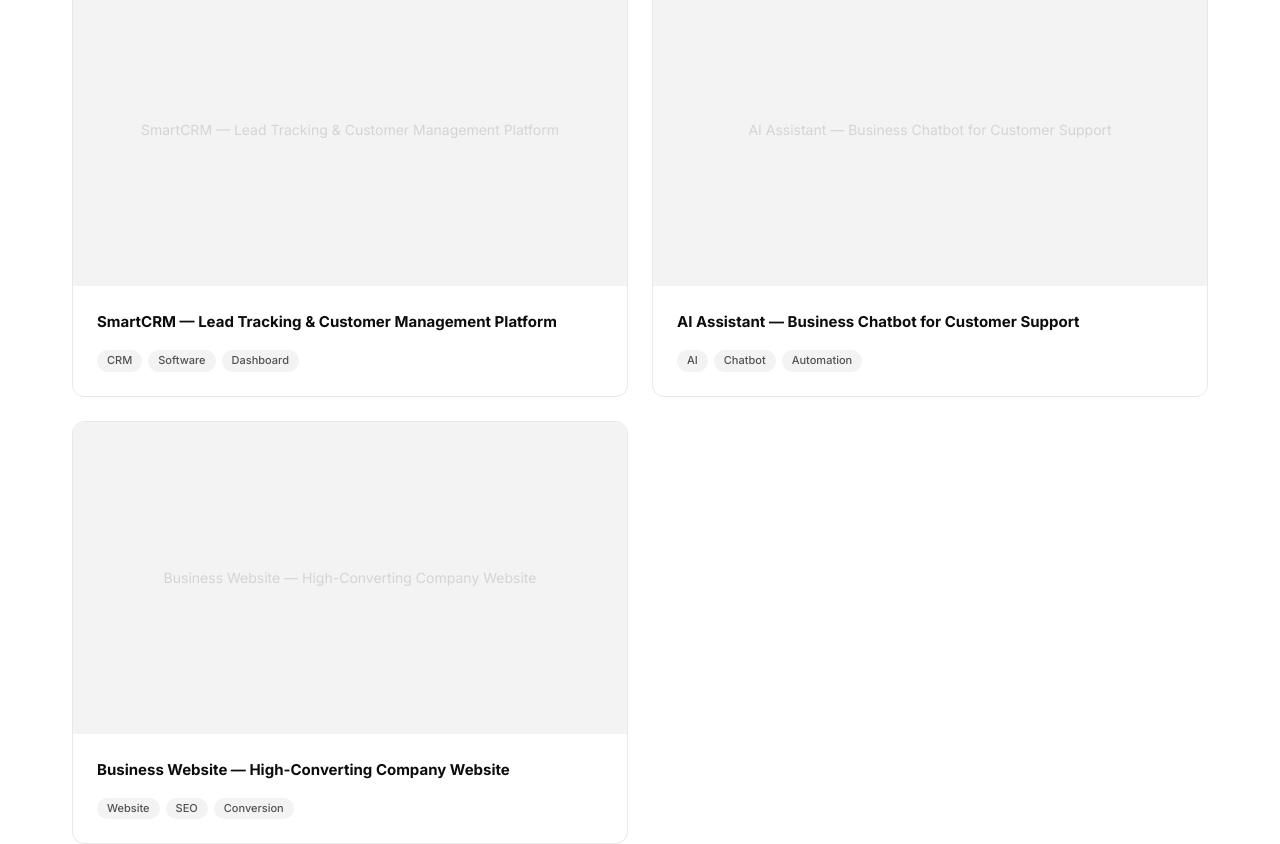
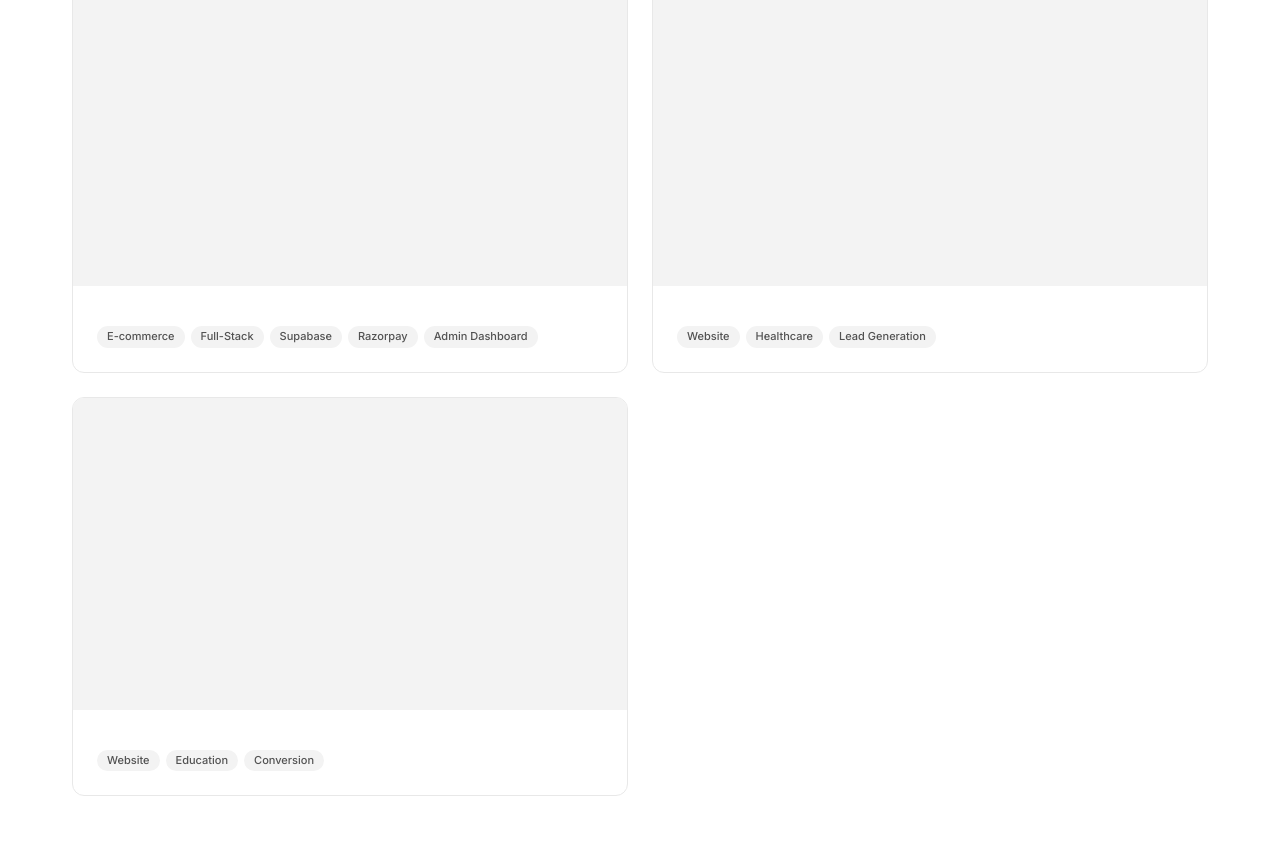
Before and after one commit to ayushtiwari18/agency-website, a React (Vite) app: page /work in a window 1280 px wide. Shown: the part 460-1304 px from the top of the page. Built offline with nearby package versions, Linux system fonts and the light colour scheme.

Commit message:
feat(data): add Shreephal Handicrafts full case study with narrative schema

```diff
--- a/src/data/projects.js
+++ b/src/data/projects.js
@@ -1,44 +1,190 @@
 export const projects = [
   {
-    id: 'smartcrm',
-    type: 'Custom Software',
-    title: 'SmartCRM — Lead Tracking & Customer Management Platform',
-    problem: 'Business was managing leads through spreadsheets, causing lost opportunities and slow follow-ups.',
-    solution: 'Custom CRM platform with pipeline tracking, automated follow-up reminders, and a real-time dashboard.',
-    result: 'Response time cut by 60%. Sales team converted 2x more leads within the first quarter.',
-    tags: ['CRM', 'Software', 'Dashboard'],
-    image: null,
+    id: 'shreephal-handicrafts',
+    slug: 'shreephal-handicrafts',
+    status: 'live',
     featured: true,
-    metrics: [{ label: 'Lead conversion', value: '+2x' }, { label: 'Response time', value: '-60%' }],
-    github: null,
-    live: null,
+
+    // ── CLIENT ──
+    client: {
+      name: 'Shreephal Handicrafts',
+      industry: 'Handicrafts / E-commerce',
+      location: 'Jabalpur, Madhya Pradesh, India',
+      size: 'Small business',
+      url: 'https://shreephalhandicrafts.com',
+    },
+
+    // ── META ──
+    type: 'Web Development',
+    tags: ['E-commerce', 'Full-Stack', 'Supabase', 'Razorpay', 'Admin Dashboard'],
+    duration: null, // fill from project records
+    year: 2025,
+    live: 'https://shreephalhandicrafts.com',
+    github: null, // private client repo
+
+    // ── VISUAL ──
+    image: null,   // add cover screenshot
+    images: [],    // add gallery screenshots
+    color: 'emerald',
+
+    // ── HEADLINE ──
+    headline: 'Taking a heritage handicraft brand fully online — cart, checkout, and all.',
+    summary:
+      'A complete e-commerce platform for a Jabalpur-based handicrafts business — with product catalogue, Razorpay payments, order tracking, and a full admin dashboard.',
+
+    // ── THE STORY ──
+
+    // The Situation
+    context:
+      `Shreephal Handicrafts had been selling handmade products — trophies, gifts, and decorative items — the old way: walk-ins, phone calls, word of mouth. They had loyal customers in Jabalpur but no way to reach buyers beyond the city. No online store. No way to take orders. No way to track what was selling. The owner wanted to change that.`,
+
+    // The Ask
+    brief:
+      `Build us a proper online shop. Customers should be able to browse products, place orders, and pay online. We also need a way to manage everything ourselves — add products, see orders, handle customers — without calling a developer every time.`,
+
+    // What We Built
+    solution:
+      `We designed and built a full-stack e-commerce platform from the ground up. The storefront lets customers browse by category, view detailed product pages with images, add items to cart (even without logging in), and complete purchases via Razorpay — India's most trusted payment gateway. Every customer gets an order confirmation, can track order status, and manage their account including saved addresses and order history. On the backend, the owner gets a private admin dashboard to manage products, view and update orders, and track the full business — no technical knowledge required.`,
+
+    // The Challenges
+    challenges: [
+      {
+        title: 'Checkout was crashing 15% of the time',
+        detail:
+          'The checkout form had a React infinite loop — a useEffect dependency issue that caused the component to re-render indefinitely whenever a guest user logged in mid-checkout. We traced it, isolated the dependency chain, and fixed it cleanly. Zero crashes after that.',
       },
       {
-    id: 'ai-assistant',
-    type: 'AI Solution',
-    title: 'AI Assistant — Business Chatbot for Customer Support',
-    problem: 'Support team was overwhelmed handling repetitive queries 24/7, delaying responses for complex issues.',
-    solution: 'AI-powered chatbot trained on company knowledge base — handles FAQs, qualifies leads, and escalates to humans seamlessly.',
-    result: '70% of support queries resolved automatically. Team now focuses on high-value client interactions.',
-    tags: ['AI', 'Chatbot', 'Automation'],
-    image: null,
-    featured: false,
-    metrics: [{ label: 'Queries automated', value: '70%' }, { label: 'Support load', value: '-3x' }],
-    github: null,
-    live: null,
+        title: 'Cart totals were wrong for returning users',
+        detail:
+          'Customers who had items in their cart from a previous session were seeing incorrect totals — a legacy data format mismatch between old and new cart structures. We wrote a migration layer that detects and corrects legacy cart data on login, shows the user a clear toast explaining what happened, and recalculates totals accurately.',
       },
       {
-    id: 'business-website',
+        title: 'Admin panel was unusable at scale',
+        detail:
+          'The admin dashboard was loading all products and orders into memory at once. With 500+ items, this caused 10-second load times and browser tab crashes. We built a pagination system with a reusable usePagination hook — reducing load time from 10s to under 0.5s and making the panel scalable to 10,000+ products.',
+      },
+      {
+        title: 'Every database session was hammering Supabase',
+        detail:
+          'Admin role verification was running 15–20 separate DB queries per session because the role check was not cached. We added an in-memory cache in AuthContext so the admin role is fetched once and reused — cutting DB queries by 93% and admin navigation time by 90%.',
+      },
+      {
+        title: 'Payment gateway migration mid-project',
+        detail:
+          'The project started with PhonePe as the payment gateway. During development, we had to migrate to Razorpay due to API limitations. We built a clean integration layer so the switch was seamless for the frontend — no UI changes needed, just a new service underneath.',
+      },
+    ],
+
+    // The Outcome
+    outcome:
+      `The platform launched production-ready with a 98/100 technical score. Shreephal Handicrafts now has a fully functional online store — products are live, payments work, and the owner manages everything independently through the admin panel. The business went from zero digital presence to a complete e-commerce operation.`,
+
+    // ── FEATURES BUILT ──
+    features: [
+      'Product catalogue with category browsing and search',
+      'Detailed product pages with image galleries',
+      'Persistent cart — works for guests and logged-in users',
+      'Razorpay payment integration (UPI, cards, net banking)',
+      'Order placement, confirmation, and status tracking',
+      'Customer accounts — register, login, Google OAuth, phone OTP',
+      'Password reset flow with email verification',
+      'Favourites / wishlist',
+      'Full admin dashboard — products, orders, customers',
+      'Admin pagination (handles 10,000+ items)',
+      'SEO-optimised pages with JSON-LD structured data',
+      'Offline detection banner for mobile users',
+      'Refund policy, T&C, privacy policy pages',
+      'Dedicated SEO landing page for "Trophy Shop Jabalpur"',
+    ],
+
+    // ── PROOF ──
+    metrics: [
+      { label: 'Checkout crash rate',    value: '0%',     note: 'Was 15% before fix',       icon: 'check-circle' },
+      { label: 'Admin load time',        value: '0.5s',   note: 'Was 10s for 1000+ items',  icon: 'zap' },
+      { label: 'DB queries per session', value: '-93%',   note: 'From 15–20 down to 1',     icon: 'database' },
+      { label: 'Memory usage',           value: '-95%',   note: 'From 500MB to 25MB',       icon: 'cpu' },
+      { label: 'SEO score',              value: '92/100', note: 'Up from 65/100',           icon: 'trending-up' },
+      { label: 'Production readiness',   value: '98/100', note: 'Full audit score',         icon: 'award' },
+    ],
+
+    testimonial: {
+      quote: null,  // request from client
+      author: null,
+      role: 'Owner, Shreephal Handicrafts',
+      avatar: null,
+    },
+
+    // ── STACK ──
+    stack: ['React', 'Vite', 'Supabase', 'PostgreSQL', 'Razorpay', 'Netlify', 'Vercel'],
+  },
+
+  // ── PLACEHOLDER — to be replaced with Ashray Wellness case study ──
+  {
+    id: 'ashray-wellness',
+    slug: 'ashray-wellness',
+    status: 'live',
+    featured: false,
+    client: {
+      name: 'Ashray Wellness',
+      industry: 'Healthcare / Wellness',
+      location: 'India',
+      size: 'Small business',
+      url: null,
+    },
     type: 'Web Development',
-    title: 'Business Website — High-Converting Company Website',
-    problem: 'Company had no digital presence and was losing potential clients to competitors with better online visibility.',
-    solution: 'Modern, performance-first business website with clear service pages, social proof, and a lead capture system.',
-    result: 'Online inquiries tripled within 60 days. Page-1 ranking for 4 local search terms.',
-    tags: ['Website', 'SEO', 'Conversion'],
+    tags: ['Website', 'Healthcare', 'Lead Generation'],
+    duration: null,
+    year: 2025,
+    live: null,
+    github: null,
     image: null,
+    images: [],
+    color: 'blue',
+    headline: 'Coming soon',
+    summary: 'Case study in progress.',
+    context: null,
+    brief: null,
+    solution: null,
+    challenges: [],
+    outcome: null,
+    features: [],
+    metrics: [],
+    testimonial: { quote: null, author: null, role: null, avatar: null },
+    stack: [],
+  },
+
+  // ── PLACEHOLDER — to be replaced with The Preceptor case study ──
+  {
+    id: 'the-preceptor',
+    slug: 'the-preceptor',
+    status: 'live',
     featured: false,
-    metrics: [{ label: 'Inquiries', value: '+3x' }, { label: 'Load time', value: '<1s' }],
+    client: {
+      name: 'The Preceptor',
+      industry: 'Education',
+      location: 'India',
+      size: 'Small business',
+      url: null,
+    },
+    type: 'Web Development',
+    tags: ['Website', 'Education', 'Conversion'],
+    duration: null,
+    year: 2025,
+    live: null,
     github: null,
-    live: null,
+    image: null,
+    images: [],
+    color: 'purple',
+    headline: 'Coming soon',
+    summary: 'Case study in progress.',
+    context: null,
+    brief: null,
+    solution: null,
+    challenges: [],
+    outcome: null,
+    features: [],
+    metrics: [],
+    testimonial: { quote: null, author: null, role: null, avatar: null },
+    stack: [],
   },
 ]
```
Lines whose indentation alone changed are shown as unchanged.
